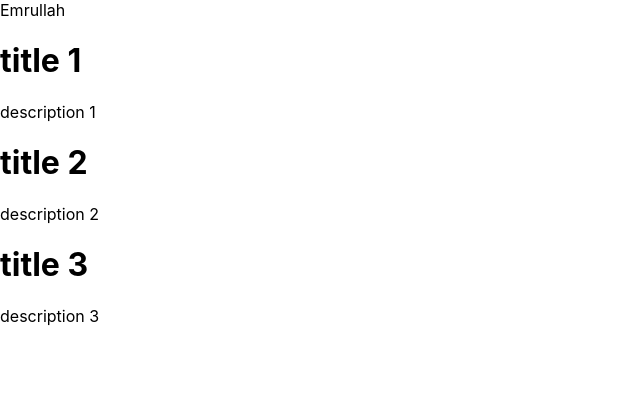
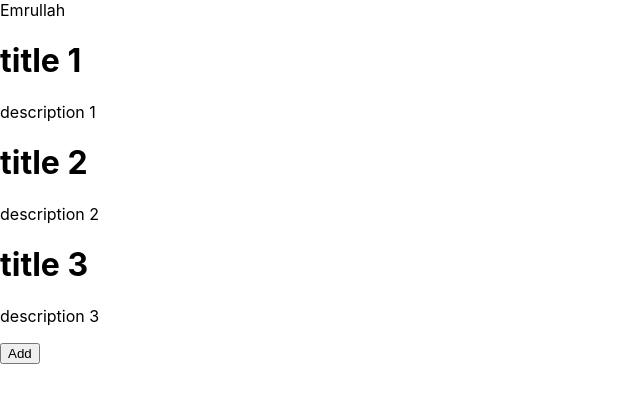
Before and after one commit to emrullahayin/reactjs-example, a React (Create React App) app: page / in a window 1280 px wide. Shown: the top 402 px of the page, without its empty margins (0-640 px from the left). Built offline with nearby package versions, Linux system fonts and the light colour scheme.

Commit message:
class NewForm created

```diff
--- a/src/components/News.js
+++ b/src/components/News.js
@@ -1,6 +1,7 @@
 import React, { Component } from 'react';
 import PropTypes from 'prop-types';
 import NewsItem from './NewsItem';
+import NewsForm from './NewsForm';
 
 class News extends Component {
   static propTypes = {
@@ -23,6 +24,7 @@ class News extends Component {
       <div>
         {this.props.name}
         {elements}
+        <NewsForm />
       </div>
     )
   }
--- /dev/null
+++ b/src/components/NewsForm.js
@@ -0,0 +1,16 @@
+import React, { Component } from 'react'
+
+export class NewsForm extends Component {
+  addButton(){
+    console.log('Hello');
+  }
+  render() {
+    return (
+      <div>
+        <button onClick={this.addButton}>Add</button>
+      </div>
+    )
+  }
+}
+
+export default NewsForm;
```
